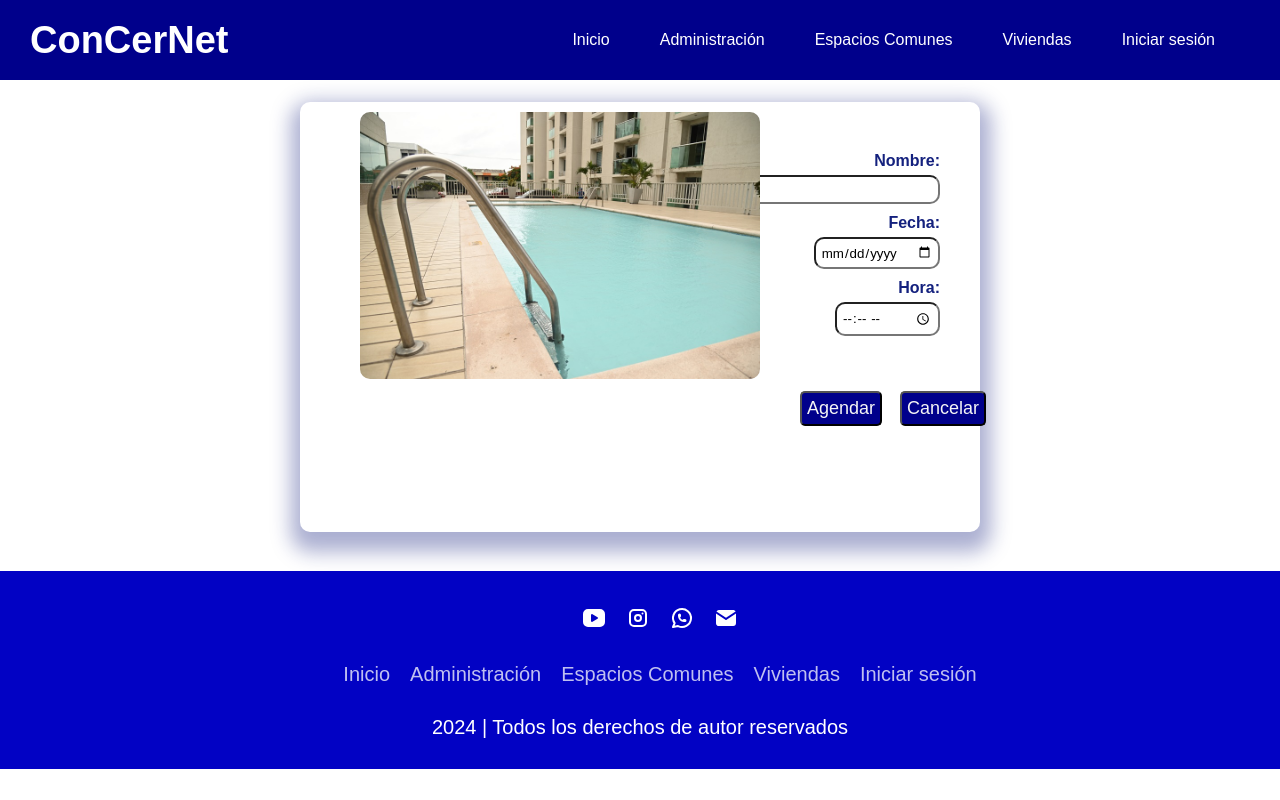
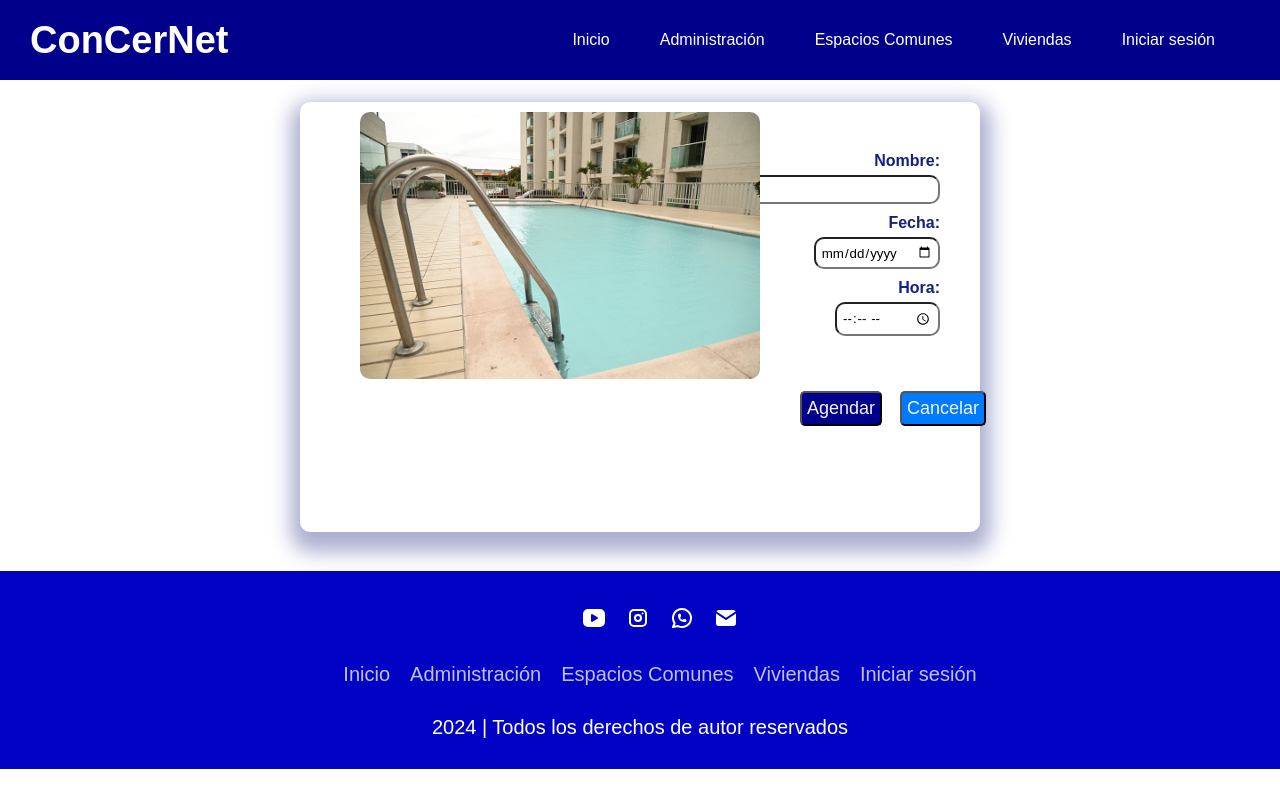
Before and after one commit to ConCerNet/ConCerNet, a React (Create React App) app in the folder concernet/: page /Espacios/1 in a window 1280 px wide. Built offline with nearby package versions, Linux system fonts and the light colour scheme.

Commit message:
Colores para los botones

```diff
--- a/concernet/src/Styles/Agendamiento.css
+++ b/concernet/src/Styles/Agendamiento.css
@@ -58,7 +58,7 @@
 .desicion .cancelar{
     cursor: pointer;
     position: absolute;
-    background-color: darkblue;
+    background-color: #007BFF;
     color: whitesmoke;
     margin: -180px 150px 0 900px;
     animation: animacion2 1s ease-out forwards;
```
